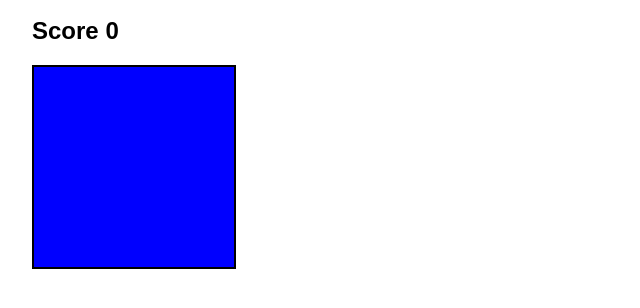
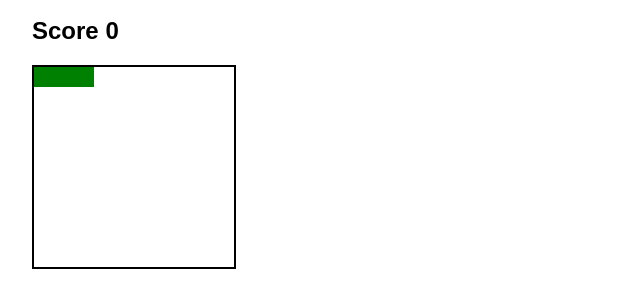
Before and after one commit to xaviguasch/tfcp-mod-4-css-js--snake-game, a plain HTML site: page index.html in a window 1280 px wide. Shown: the part 136-444 px from the top of the page, without its empty margins (0-640 px from the left). Drawn offline with Linux system fonts and the light colour scheme.

Commit message:
drawn the snake on the grid

```diff
--- a/index.js
+++ b/index.js
@@ -1,19 +1,22 @@
 const grid = document.querySelector('.grid')
 const startButton = document.getElementById('start')
 const score = document.getElementById('score')
-
 let squares = []
+let currentSnake = [0, 1, 2]
 
 function createGrid() {
+  //create 100 of these elements with a for loop
   for (let i = 0; i < 100; i++) {
+    //create element
     const square = document.createElement('div')
-
+    //add styling to the element
     square.classList.add('square')
-
+    //put the element into our grid
     grid.appendChild(square)
-
+    //push it into a new squares array
     squares.push(square)
   }
 }
+createGrid()
 
-createGrid()
+currentSnake.forEach((index) => squares[index].classList.add('snake'))
--- a/style.css
+++ b/style.css
@@ -15,5 +15,8 @@ body {
 .square {
   width: 20px;
   height: 20px;
-  background-color: blue;
 }
+
+.snake {
+  background-color: green;
+}
```
